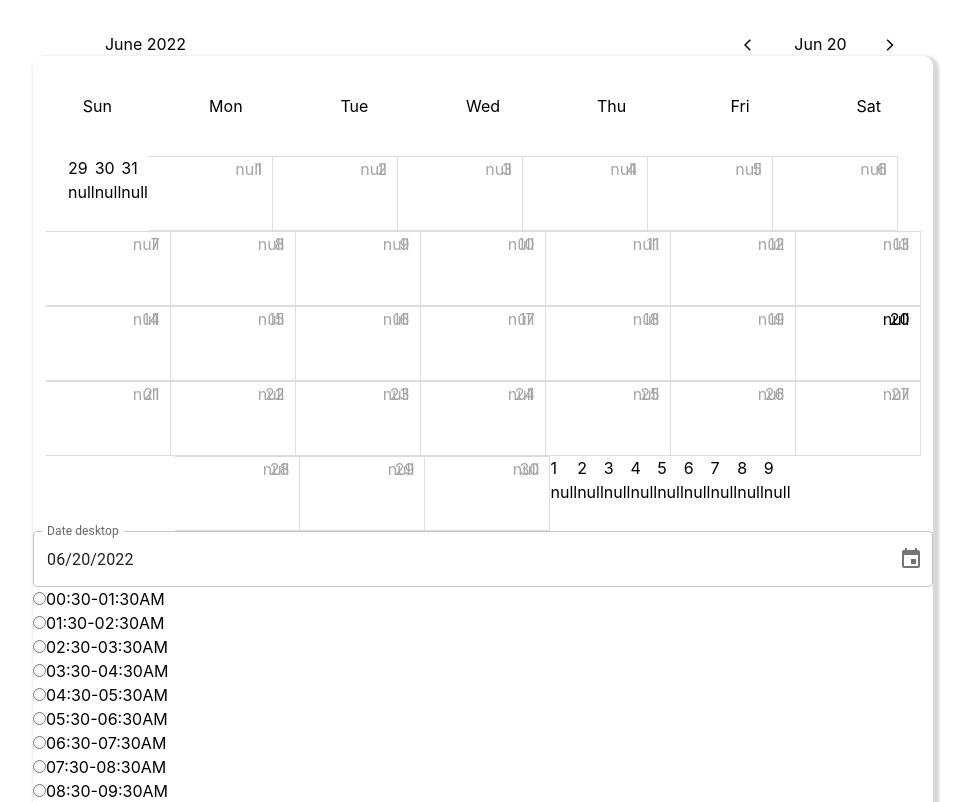
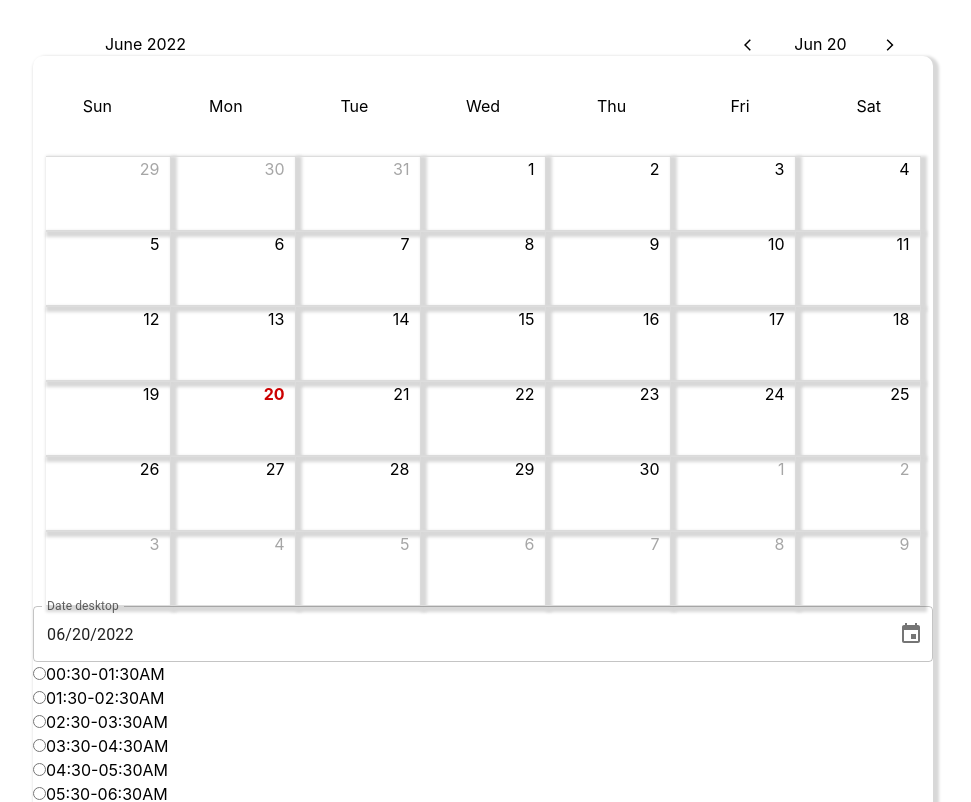
Before and after one commit to rajeshmn47/calender_with_nextjs, a Next.js app: page / in a window 1280 px wide. Shown: the top 802 px of the page, without its empty margins (157-1128 px from the left). Built offline with nearby package versions, Linux system fonts and the light colour scheme.

Commit message:
second commit

```diff
--- a/pages/components/calendar-days.js
+++ b/pages/components/calendar-days.js
@@ -10,7 +10,7 @@ export default function CalendarDays(props) {
   const [calenderdays, setCalenderdays] =useState();
   const [timings, setTimings] =useState(props.day);
   const[task,setTask]=useState()
-
+const colors=['#D7D7F3','#FFD6C4','#C7EBDD','#D7D7F3','#FFD6C4','#C7EBDD','#FFFFFF','#FFFFFF','#ffffff','#D7D7F3','#FFD6C4','#C7EBDD']
 const time=new Array(24).fill(null)
   const firstDayOfMonth = new Date(props.day.getFullYear(), props.day.getMonth(), 1);
   const weekdayOfFirstDay = firstDayOfMonth.getDay();
@@ -36,7 +36,7 @@ useEffect(()=>{
         number: firstDayOfMonth.getDate(),
         selected: (firstDayOfMonth.toDateString() === props.day.toDateString()),
         year: firstDayOfMonth.getFullYear(),
-        task:'null',
+        task:null,
         time:'dull'
       }
 
@@ -57,14 +57,14 @@ useEffect(()=>{
 e.preventDefault()
 console.log('raesh')
 var garuda=calenderdays
-garuda.forEach(element => {
+var k=garuda.forEach(element => {
 console.log(element.number===props.day.getDate(),'crea',element.month,props.day.getMonth(),element.year,props.day.getFullYear())
   if(element.number===props.day.getDate()&&element.month===props.day.getMonth()&&element.year===props.day.getFullYear()){
     element.task=task
     element.timings=timings
   }
-});
-setCalenderdays(garuda)
+});console.log(k)
+setCalenderdays(k)
 console.log(calenderdays)
   }
   return (
@@ -73,8 +73,9 @@ console.log(calenderdays)
       {
         calenderdays?.map((day) => {
           return (
-            <div className={"calendar-day" + (day.currentMonth ? " current" : "") + (day.selected ? " selected" : "")+(day.task?'task':'')}
-                  onClick={() => props.changeCurrentDay(day)}>
+            <div className={"calendar-day" + (day.currentMonth ? " current" : "") +
+            (day.selected ? " selected" : "")}
+                  onClick={() => props.changeCurrentDay(day)} style={{backgroundColor:day.task?colors[Math.floor(Math.random()*10)]:''}}>
               <p>{day.number}</p>
               <p>{day.task?day.task:null}</p>
               <p>{day.timings&&day.timings}</p>
--- a/styles/globals.css
+++ b/styles/globals.css
@@ -113,6 +113,7 @@ padding: 0;
   height: 75px;
   position: relative;
   border: 1px solid #DDDDDD;
+  box-shadow: 3px 3px 3px 3px rgb(216, 216, 216);
 }
 
 .calendar-day:hover {
@@ -138,5 +139,6 @@ padding: 0;
   font-size: 12px;
 }
 .task{
-  background-color:rgb(165, 159, 159)(172, 169, 169);
+
+  background-color: rgba(0,0,0,.10);
 }
```
